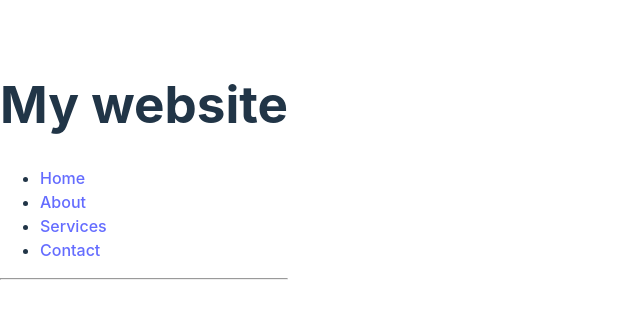
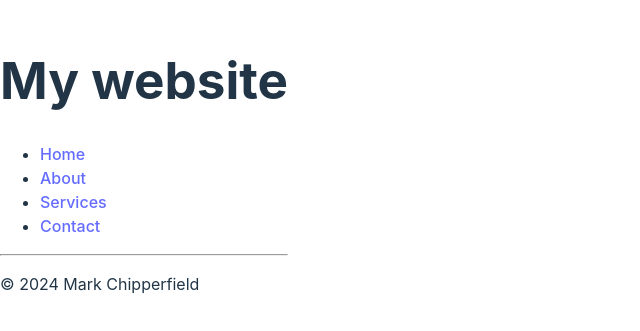
Before and after one commit to MarkChips/React-bro-code-tutorial, a React (Vite) app in the folder my-react-app/: page / in a window 1280 px wide. Shown: the part 235-566 px from the top of the page, without its empty margins (0-640 px from the left). Built offline with nearby package versions, Linux system fonts and the light colour scheme.

Commit message:
feat: :sparkles: add footer component

```diff
--- a/my-react-app/src/App.jsx
+++ b/my-react-app/src/App.jsx
@@ -1,9 +1,13 @@
 import Header from './Header.jsx';
+import Footer from './Footer.jsx';
 
 function App() {
 
   return (
-    <Header />
+    <>
+      <Header />
+      <Footer />
+    </>
   );
 }
 
--- a/my-react-app/src/Footer.jsx
+++ b/my-react-app/src/Footer.jsx
@@ -0,0 +1,10 @@
+
+function Footer() {
+    return (
+        <footer>
+            <p>&copy; {new Date().getFullYear()} Mark Chipperfield</p>
+        </footer>
+    );
+}
+
+export default Footer;
```
